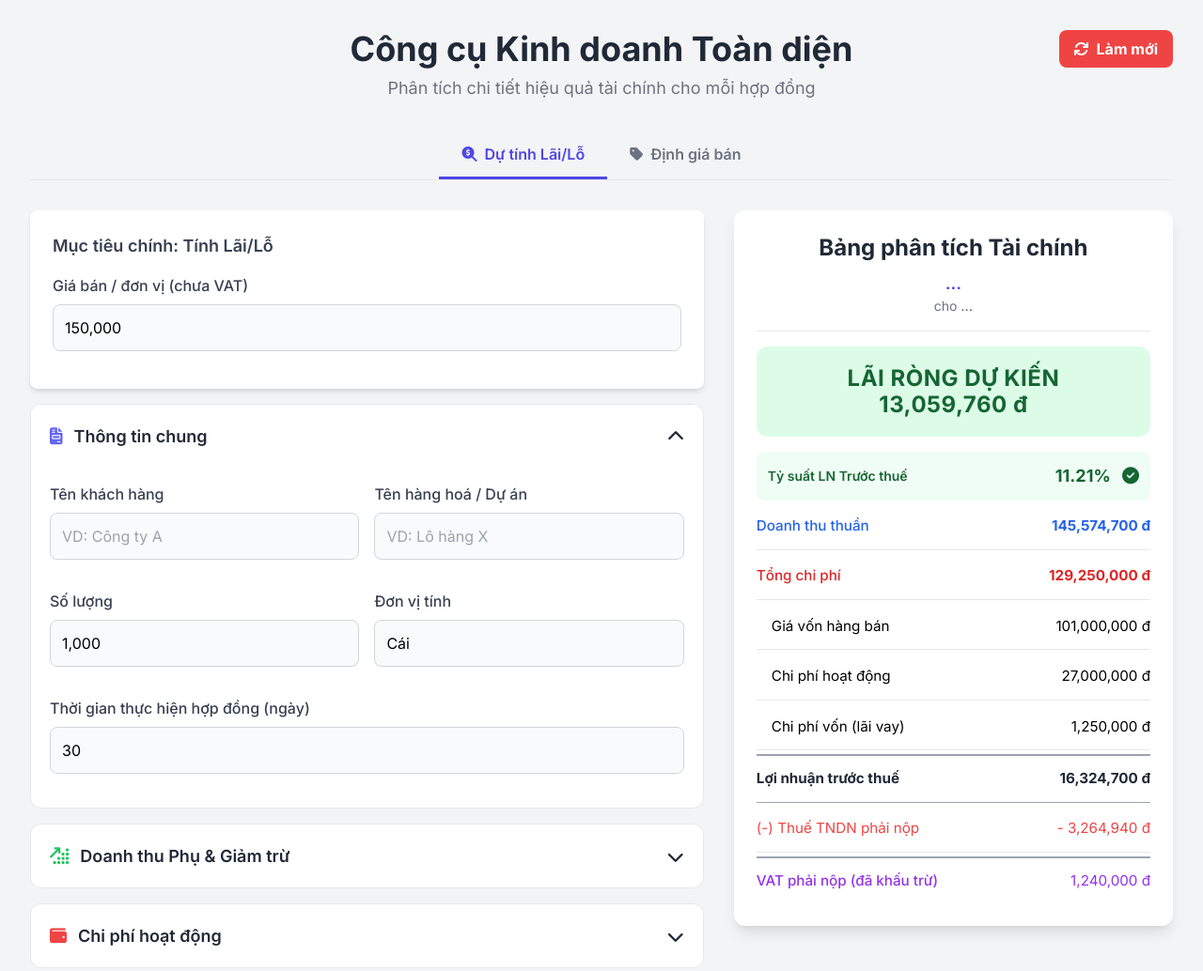
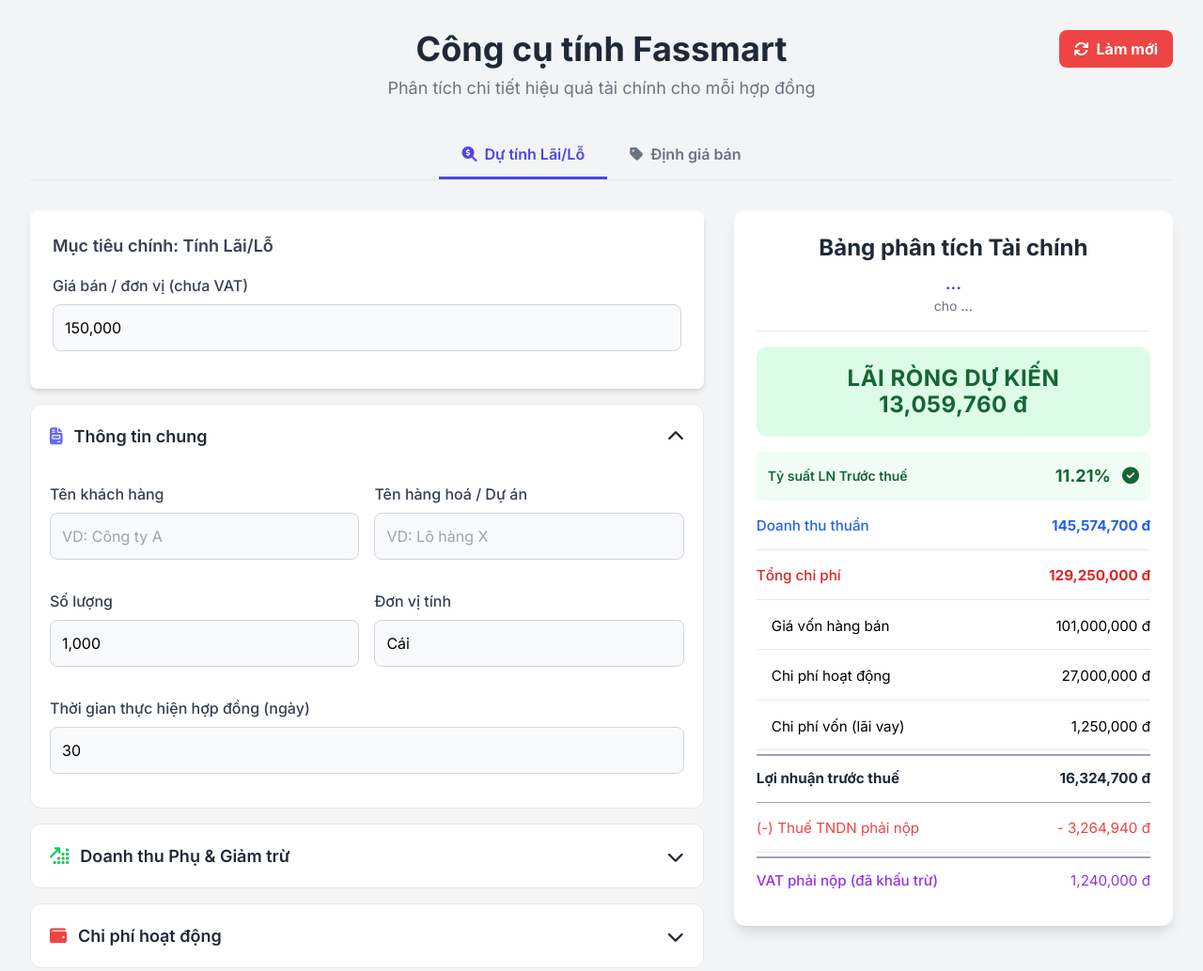
Before and after one commit to dungssj/cong-cu-tinh-lai-lo-fassmart, a plain HTML site: page index.html in a window 1280 px wide. Shown: the top 1034 px of the page at 94% size. Drawn offline with nearby package versions, Linux system fonts and the light colour scheme.

Commit message:
Update index.html

```diff
--- a/index.html
+++ b/index.html
@@ -3,7 +3,7 @@
 <head>
     <meta charset="UTF-8">
     <meta name="viewport" content="width=device-width, initial-scale=1.0">
-    <title>Công cụ Kinh doanh Toàn diện: Lãi/Lỗ & Định giá</title>
+    <title>Công cụ tính: Lãi/Lỗ & Định giá</title>
     <script src="https://cdn.tailwindcss.com"></script>
     <link href="https://fonts.googleapis.com/css2?family=Inter:wght@400;500;600;700&display=swap" rel="stylesheet">
     <link rel="stylesheet" href="https://cdnjs.cloudflare.com/ajax/libs/font-awesome/6.4.0/css/all.min.css">
@@ -147,7 +147,7 @@
 
     <div class="max-w-7xl mx-auto">
         <div class="text-center mb-8 relative">
-             <h1 class="text-4xl font-bold text-gray-800">Công cụ Kinh doanh Toàn diện</h1>
+             <h1 class="text-4xl font-bold text-gray-800">Công cụ tính Fassmart</h1>
              <p class="text-lg text-gray-500 mt-2">Phân tích chi tiết hiệu quả tài chính cho mỗi hợp đồng</p>
              <button id="reset-button" class="absolute top-0 right-0 bg-red-500 hover:bg-red-600 text-white font-bold py-2 px-4 rounded-lg transition-colors">
                 <i class="fa-solid fa-arrows-rotate mr-2"></i>Làm mới
```
